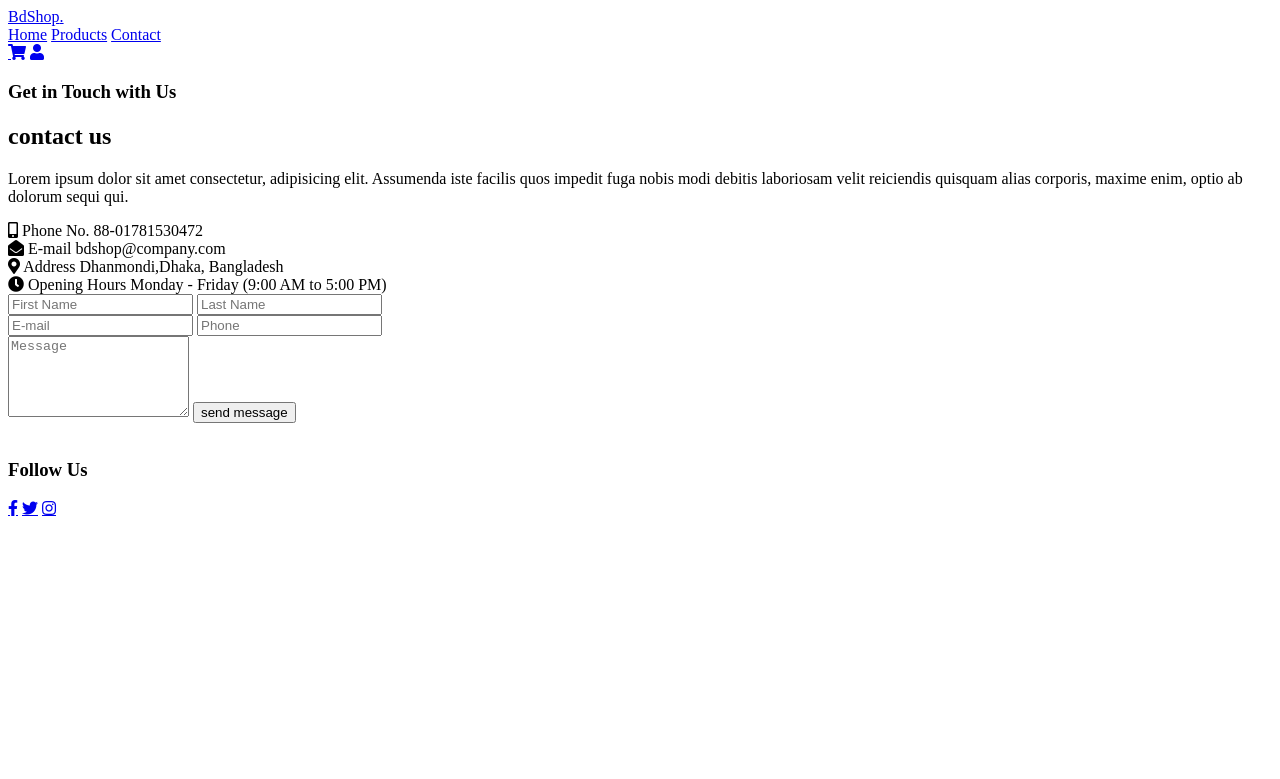
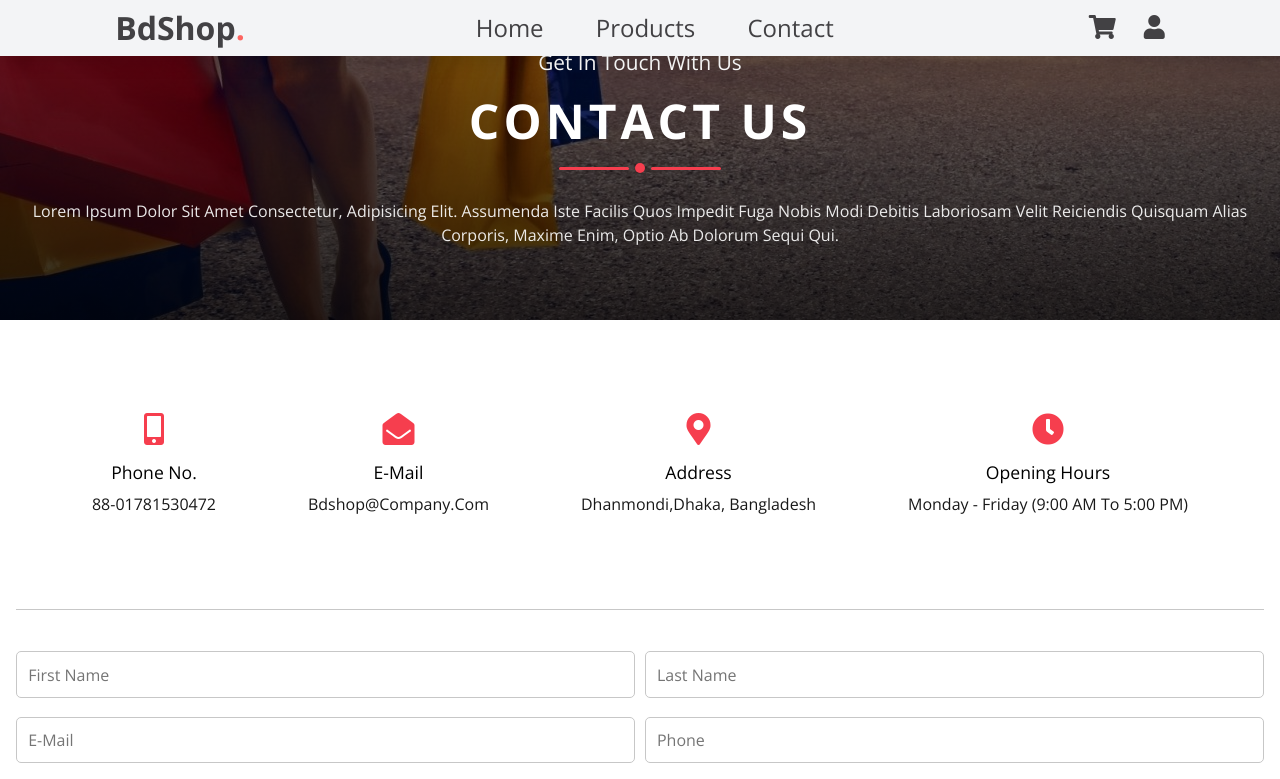
Before and after one commit to Sumaya2021986/MIS455_MID_2021986, a plain HTML site: page contact.html in a window 1280 px wide. Shown: the top 779 px of the page. Drawn offline with nearby package versions, Linux system fonts and the light colour scheme.

Commit message:
last commit

```diff
--- a/contact.css
+++ b/contact.css
@@ -0,0 +1,238 @@
+@import url('https://fonts.googleapis.com/css2?family=Open+Sans:wght@300;400;600;700;800&display=swap');
+
+*{
+    padding: 0;
+    margin: 0;
+    box-sizing: border-box;
+    outline: none;
+    border: none;
+    text-decoration: none;
+    transition: 0.2s linear;
+    text-transform: capitalize;
+}
+body{
+    font-family: 'Open Sans', sans-serif;
+    line-height: 1.5;
+}
+/* Header styling */
+.header{
+
+    position: fixed;
+    padding: 0.25rem 9%;
+    top: 0;
+    left: 0;
+    right: 0;
+    display: flex;
+    justify-content: space-between;
+    align-items: center;
+    z-index: 1000;
+    background: #f3f4f6;
+    box-shadow: 0 0.5rem 1rem rgba(0,0,0,0.1);
+}
+
+header .logo {
+    font-size: 2rem;
+    color: #424144;
+    font-weight: bolder;
+}
+
+header .logo span{
+    color:#fd6561;
+
+}
+
+header .navbar a{
+    color: #424144;
+    padding: 0 1.5rem;
+    font-size: 1.5rem;
+}
+header .navbar a:hover{
+
+    color: #fd6561;
+}
+
+header .icons a{
+    font-size:1.5rem;
+    color: #424144;
+    margin-left: 1.5rem;
+}
+
+
+header .icons a:hover{
+    color: #fd6561;
+}
+
+
+/* contact-bg  */
+.contact-bg{
+    height: 40vh;
+    background: linear-gradient(rgba(0, 0, 0, 0.5), rgba(0, 0, 0, 0.8)), url(contact_img.jpg);
+    background-position: 50% 100%;
+    background-repeat: no-repeat;
+    background-attachment: fixed;
+    text-align: center;
+    color: #fff;
+    display: flex;
+    flex-direction: column;
+    justify-content: center;
+    align-items: center;
+}
+
+.contact-bg h3{
+    font-size: 1.3rem;
+    font-weight: 400;
+}
+.contact-bg h2{
+    font-size: 3rem;
+    text-transform: uppercase;
+    padding: 0.4rem 0;
+    letter-spacing: 4px;
+}
+.line div{
+    margin: 0 0.2rem;
+}
+.line div:nth-child(1),
+.line div:nth-child(3){
+    height: 3px;
+    width: 70px;
+    background: #f63e4e;
+    border-radius: 5px;
+}
+.line{
+    display: flex;
+    align-items: center;
+}
+.line div:nth-child(2){
+    width: 10px;
+    height: 10px;
+    background: #f63e4e;
+    border-radius: 50%;
+}
+.text{
+    font-weight: 300;
+    opacity: 0.9;
+}
+.contact-bg .text{
+    margin: 1.6rem 0;
+}
+
+/* contact-body  */
+.contact-body{
+    max-width: 1320px;
+    margin: 0 auto;
+    padding: 0 1rem;
+}
+.contact-info{
+    margin: 2rem 0;
+    text-align: center;
+    padding: 2rem 0;
+    display: flex;
+    justify-content: space-evenly;
+
+}
+.contact-info span{
+   display: block;
+}
+.contact-info div{
+    margin: 0.8rem 0;
+    padding: 1rem;
+
+}
+.contact-info span .fas{
+    font-size: 2rem;
+    padding-bottom: 0.9rem;
+    color: #f63e4e;
+}
+.contact-info div span:nth-child(2){
+    font-weight: 500;
+    font-size: 1.1rem;
+}
+.contact-info .text{
+    padding-top: 0.4rem;
+}
+
+ /* contact-form  */
+.contact-form{
+    padding: 2rem 0;
+    border-top: 1px solid #c7c7c7;
+
+
+
+}
+.contact-form form{
+    padding-bottom: 1rem;
+}
+.form-control{
+    width: 100%;
+    border: 1.5px solid #c7c7c7;
+    border-radius: 5px;
+    padding: 0.7rem;
+    margin: 0.6rem 0;
+    font-family: 'Open Sans', sans-serif;
+    font-size: 1rem;
+    outline: 0;
+}
+.form-control:focus{
+    box-shadow: 0 0 6px -3px rgba(48, 48, 48, 1);
+}
+.contact-form form div{
+    display: grid;
+    grid-template-columns: repeat(2, 1fr);
+    column-gap: 0.6rem;
+}
+.send-btn{
+    font-family: 'Open Sans', sans-serif;
+    font-size: 1rem;
+    text-transform: uppercase;
+    color: #fff;
+    background: #f63e4e;
+    border: none;
+    border-radius: 5px;
+    padding: 0.7rem 1.5rem;
+    cursor: pointer;
+    transition: all 0.4s ease;
+}
+.send-btn:hover{
+    opacity: 0.8;
+}
+.contact-form div img{
+    width: 35%;
+
+}
+.contact-form  div{
+    margin: 0 auto;
+    text-align: center;
+}
+
+/* contact-footer */
+.contact-footer{
+    padding: 2rem 0;
+    background: #000;
+}
+.contact-footer h3{
+    font-size: 1.3rem;
+    color: #fff;
+    margin-bottom: 1rem;
+    text-align: center;
+}
+.social-links{
+    display: flex;
+    justify-content: center;
+}
+.social-links a{
+    text-decoration: none;
+    width: 40px;
+    height: 40px;
+    color: #fff;
+    border: 2px solid #fff;
+    border-radius: 50%;
+    display: flex;
+    justify-content: center;
+    align-items: center;
+    margin: 0.4rem;
+    transition: all 0.4s ease;
+}
+.social-links a:hover{
+    color: #f63e4e;
+    border-color: #f63e4e;
+}
--- a/contact.html
+++ b/contact.html
@@ -7,16 +7,14 @@
     <meta name="description" content="">
     <meta name="viewport" content="width=device-width, initial-scale=1">
 
-    <!-- custom css link -->
+    <!-- css link -->
     <link rel="stylesheet" href="contact.css">
 
     <!-- Fontawesome icon -->
     <link rel="stylesheet" href="https://cdnjs.cloudflare.com/ajax/libs/font-awesome/5.15.1/css/all.min.css" integrity="sha512-+4zCK9k+qNFUR5X+cKL9EIR+ZOhtIloNl9GIKS57V1MyNsYpYcUrUeQc9vNfzsWfV28IaLL3i96P9sdNyeRssA==" crossorigin="anonymous" />
   </head>
   <body>
-
-      <!-- 2021986_SUMAYA-->
-
+     <!-- 2021986_SUMAYA-->
 
     <!-- Header section starts-->
     <header class="header">
@@ -24,8 +22,8 @@
 
     <nav class="navbar">
         <a href="index.html">Home</a>
-        <a href="#">Products</a>
-        <a href="#">Contact</a>
+        <a href="product.html">Products</a>
+        <a href="contact.html">Contact</a>
     </nav>
 
     <div class="icons">
@@ -49,7 +47,7 @@
         </div>
         <p class = "text">Lorem ipsum dolor sit amet consectetur, adipisicing elit. Assumenda iste facilis quos impedit fuga nobis modi debitis laboriosam velit reiciendis quisquam alias corporis, maxime enim, optio ab dolorum sequi qui.</p>
       </div>
-
+       <!-- contact-bg ends -->
 
  <!-- contact-body start -->
       <div class = "contact-body">
@@ -75,7 +73,7 @@
             <span class = "text">Monday - Friday (9:00 AM to 5:00 PM)</span>
           </div>
         </div>
-    </div>
+ <!-- contact-body ends -->
 
 
 <!-- contact-form starts -->
@@ -97,10 +95,9 @@
           </div>
 
         </div>
+      </div>
+    <!-- contact-form ends -->
 
-
-
-<!-- contact section ends ---->
 
 
       <!-- footer  section start -->
```
Also changed, not shown: product.html (+12 -6 lines).
